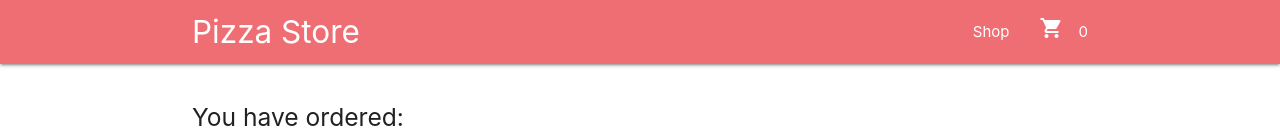
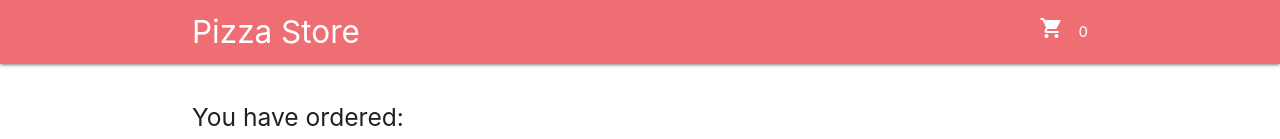
Before and after one commit to florovarelaa/Pizza-Ecommerce-FE, a React (Create React App) app: page /cart in a window 1280 px wide. Shown: the top 139 px of the page. Built offline with nearby package versions, Linux system fonts and the light colour scheme.

Commit message:
Fixed bugg on navbar regarding shop link

```diff
--- a/src/components/Navbar.js
+++ b/src/components/Navbar.js
@@ -8,7 +8,6 @@ import ItemCount from './ItemCount'
                 <div className="container">
                     <Link to="/" className="brand-logo">Pizza Store</Link>
                     <ul className="right">
-                        <li><Link to="/">Shop</Link></li>
                         <li><Link to="/cart"><i className="material-icons">shopping_cart</i></Link></li>
                         <li><ItemCount /></li>
                     </ul>
```
